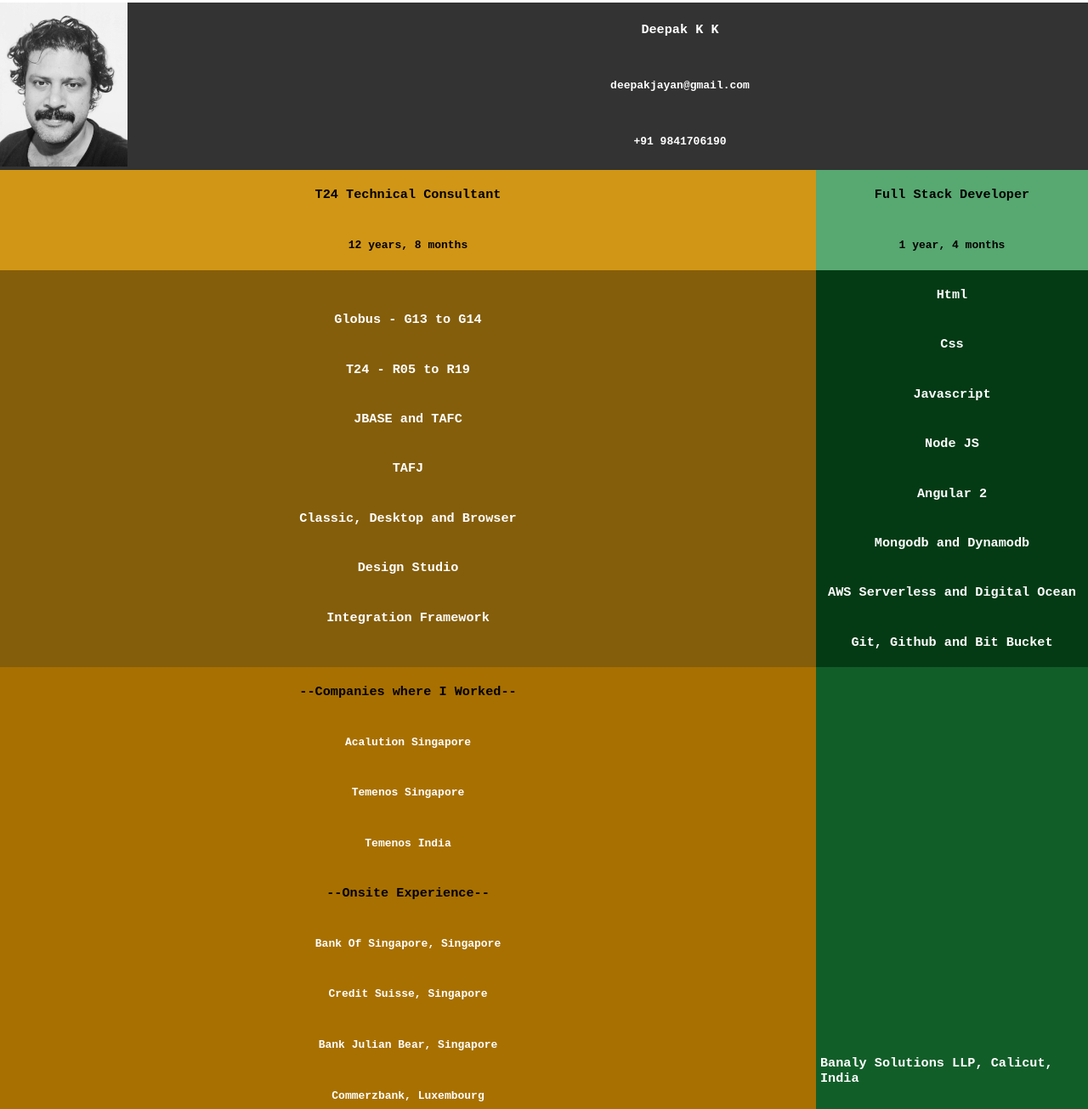
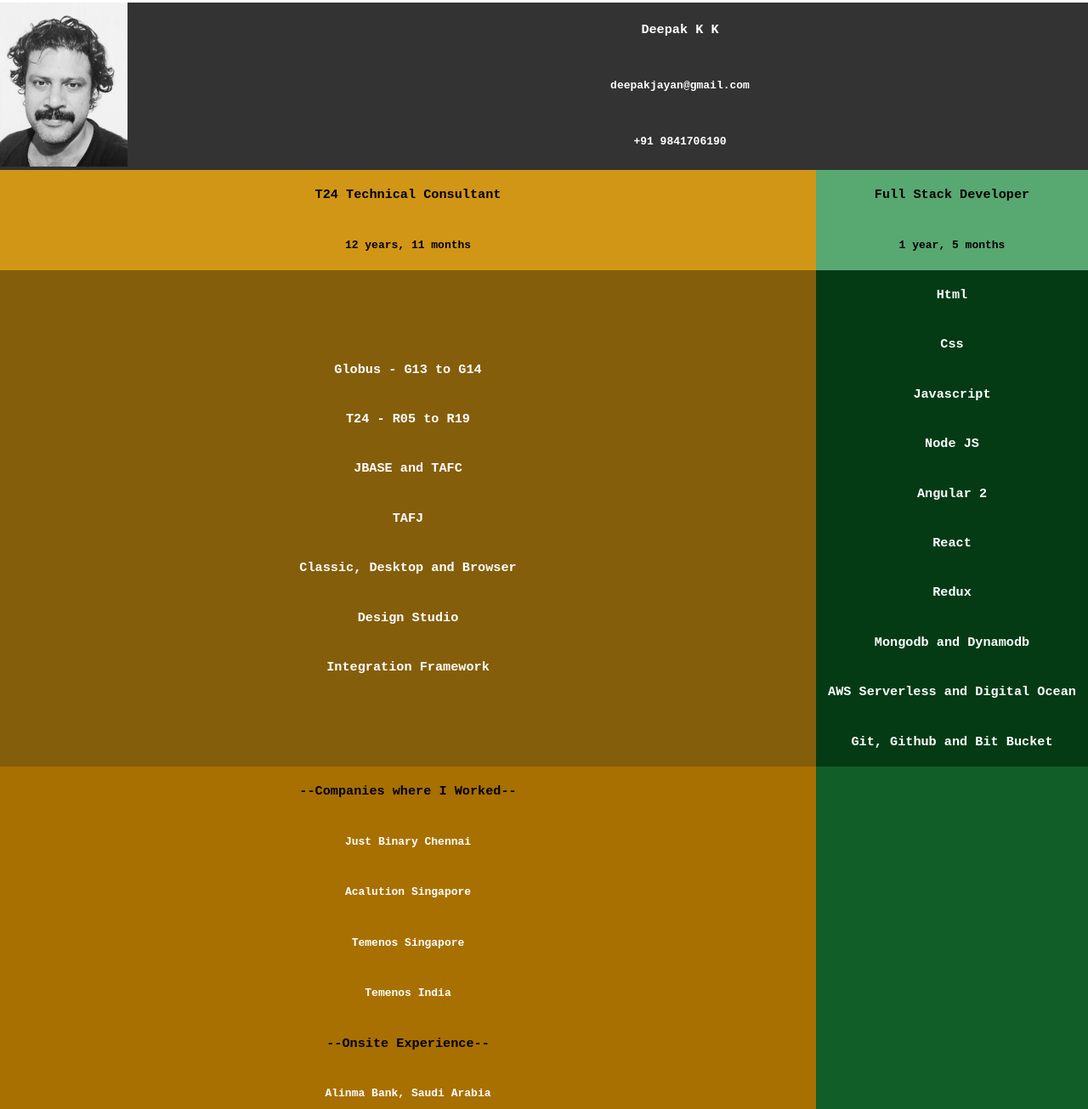
Before and after one commit to deepakjayan/resume, a plain HTML site: page index.html in a window 1280 px wide. Shown: the part 72-1377 px from the top of the page at 85% size. Drawn offline with Linux system fonts and the light colour scheme.

Commit message:
Update on 6jan2021

```diff
--- a/index.html
+++ b/index.html
@@ -24,11 +24,11 @@
         <section class="t24section">
             <h3>T24 Technical Consultant</h3>
 
-            <h4>12 years, 8 months</h4>
+            <h4>12 years, 11 months</h4>
         </section>
         <section class="fsdsection">
             <h3> Full Stack Developer</h3>
-            <h4>1 year, 4 months</h4>
+            <h4>1 year, 5 months</h4>
         </section>
 
 
@@ -48,16 +48,20 @@
             <h3 class="white">Javascript</h3>
             <h3 class="white">Node JS</h3>
             <h3 class="white">Angular 2</h3>
+            <h3 class="white">React</h3>
+            <h3 class="white">Redux</h3>
             <h3 class="white">Mongodb and Dynamodb</h3>
             <h3 class="white">AWS Serverless and Digital Ocean</h3>
             <h3 class="white">Git, Github and Bit Bucket</h3>
         </section>
         <section class="t24experience">
             <h3>--Companies where I Worked--</h3>
+            <h4 class="white">Just Binary Chennai</h4>
             <h4 class="white">Acalution Singapore</h4>
             <h4 class="white">Temenos Singapore</h4>
             <h4 class="white">Temenos India</h4>
             <h3>--Onsite Experience--</h3>
+            <h4 class="white">Alinma Bank, Saudi Arabia</h4>
             <h4 class="white">Bank Of Singapore, Singapore</h4>
             <h4 class="white">Credit Suisse, Singapore</h4>
             <h4 class="white">Bank Julian Bear, Singapore</h4>
@@ -78,7 +82,7 @@
     <section class="generalsection">
 
     </section>
-    <footer class="white">Last Updated On 6 Sep 2020 - By - deepakjayan@gmail.com</footer>
+    <footer class="white">Last Updated On 6 Jan 2021 - By - deepakjayan@gmail.com</footer>
 </body>
 
 </html>
```
